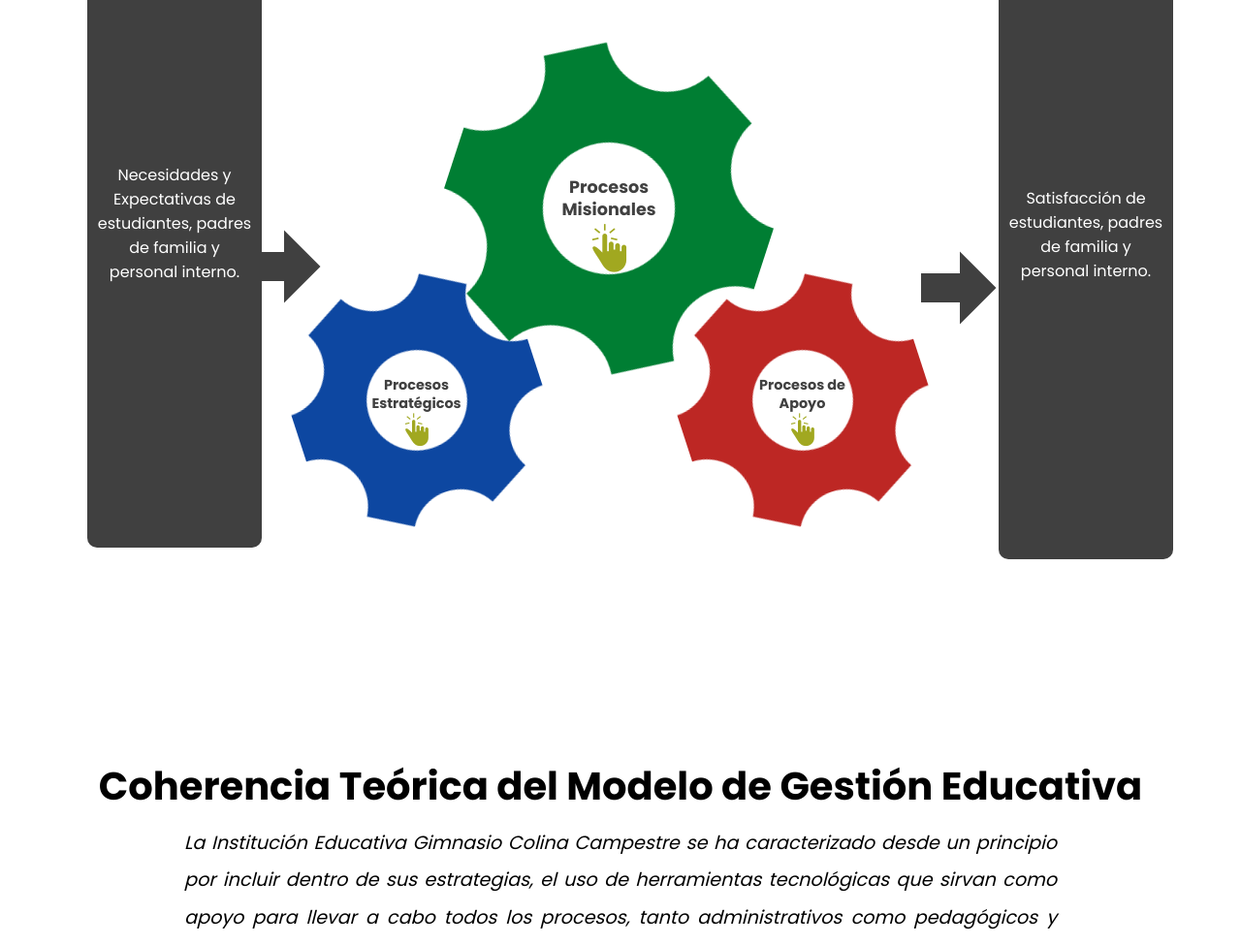
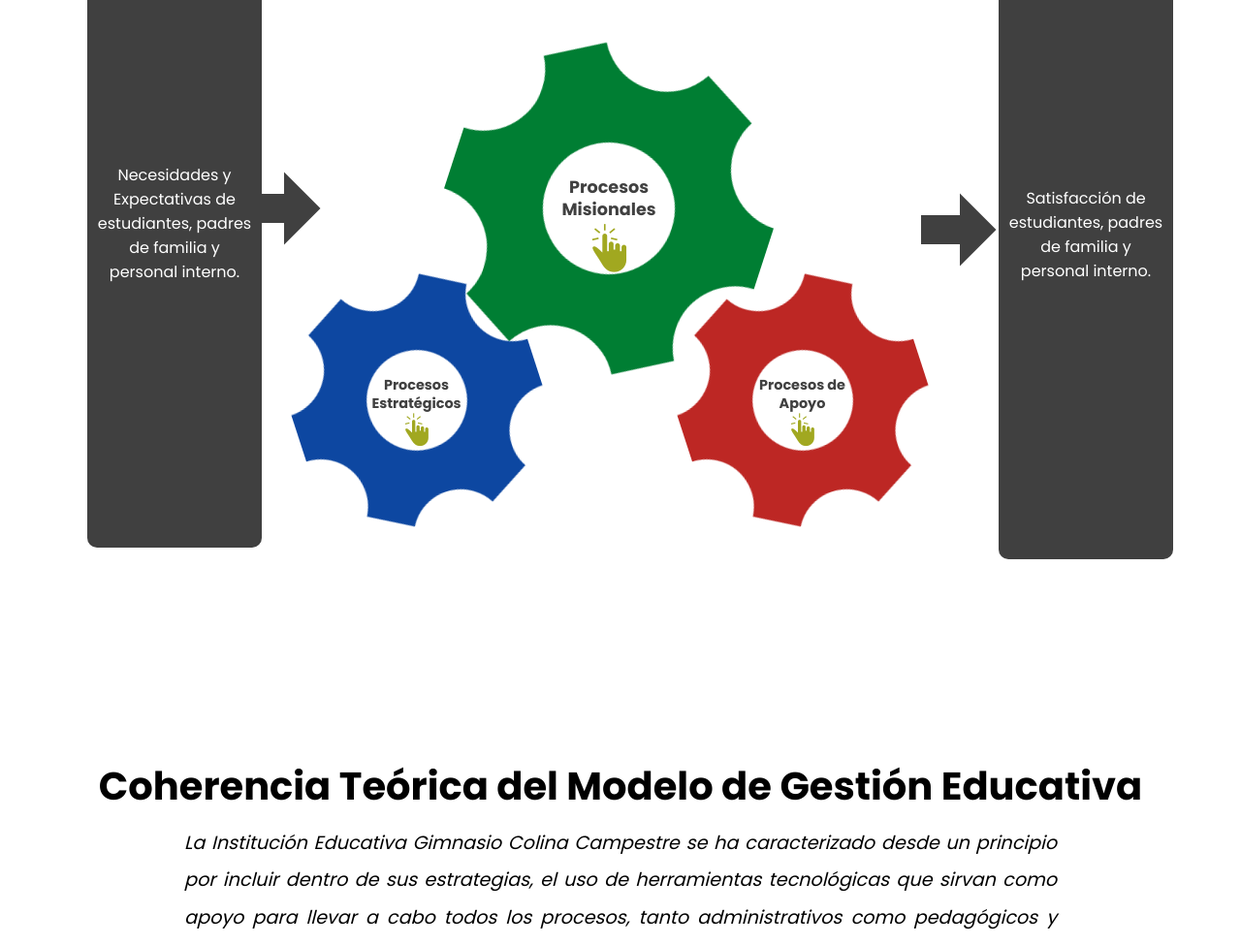
Before and after one commit to jdavid80/hdoe-entregable2, a plain HTML site: page index.html in a window 1280 px wide. Shown: the part 1319-2294 px from the top of the page at 97% size. Drawn offline with Linux system fonts and the light colour scheme; files whose address does not match are found by name.

Commit message:
fix arrows

```diff
--- a/css/style.css
+++ b/css/style.css
@@ -75,8 +75,8 @@ nav {
 .arrow-forward-1 {
   position: absolute;
   color: rgb(64,64,64);
-  top: 1550px;
-  margin-left: 190px;
+  top: 1450px;
+  margin-left: 200px;
   font-size: 12em;
   z-index: -5;
 }
@@ -439,13 +439,13 @@ input[type="checkbox"]:hover {
   .arrow-forward-1 {
     position: relative;
     color: rgb(64,64,64);
-    top: 340px;
+    top: 280px;
     margin-left: 163px;
     font-size: 5em;
   }
   .arrow-forward-2 {
     float: right;
-    margin-top: -570px;
+    margin-top: -630px;
     margin-right: 160px;
     font-size: 5em;
   }
```
